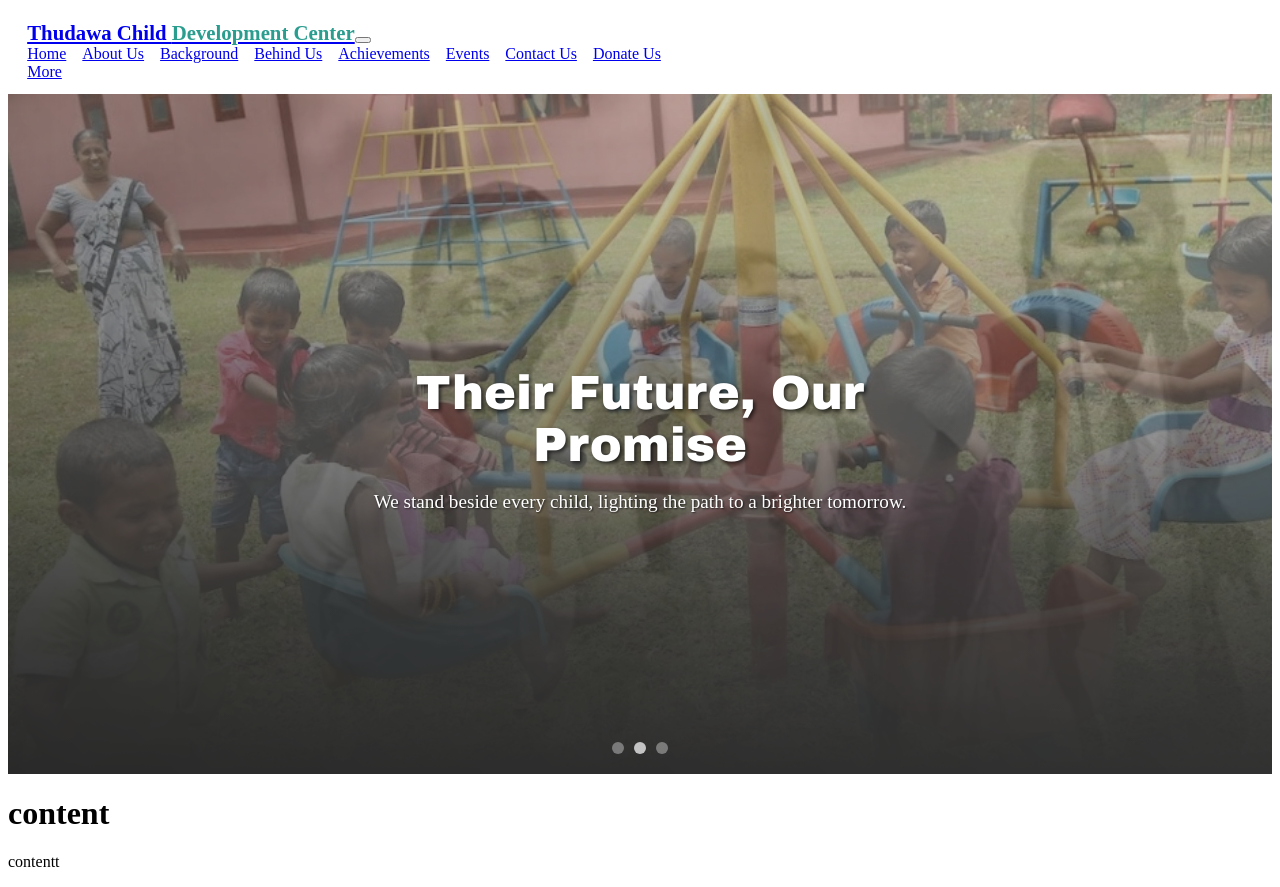
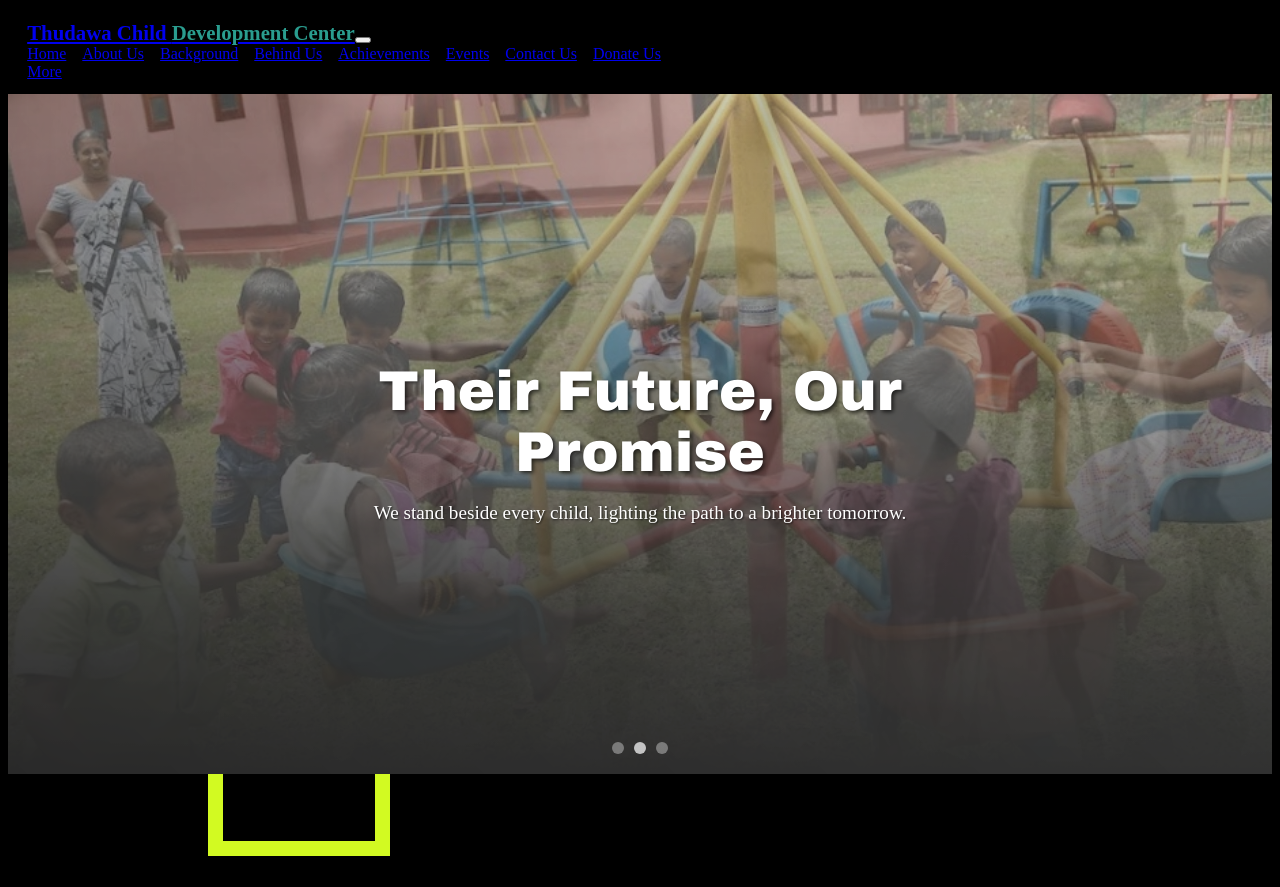
Before and after one commit to Dulan19/Thudawa_Website, a React (Create React App) app: page / in a window 1280 px wide. After the commit the page ends 856 px from the top, so only its background shows below. Built offline with nearby package versions, Linux system fonts and the light colour scheme.

Commit message:
background colour

```diff
--- a/src/App.css
+++ b/src/App.css
@@ -0,0 +1,9 @@
+body {
+  background-color: rgb(0, 0, 0);
+}
+div1 {
+  width: 300px;
+  border: 15px solid rgb(210, 250, 34);
+  padding: 50px;
+  margin: 200px;
+}
--- a/src/App.js
+++ b/src/App.js
@@ -11,9 +11,10 @@ function App() {
 
       <Imgswap />
       <div className="content-section">
-        <h1>content</h1>
-        <p>contentt</p>
+
+
       </div>
+      <div1>Mission</div1>
     </div>
   );
 }
--- a/src/Imgswap.css
+++ b/src/Imgswap.css
@@ -127,7 +127,7 @@
 }
 
 .overlay-content h1 {
-  font-size: 3rem;
+  font-size: 3.5rem;
   font-family: Arial Black;
   word-spacing: -1px;
   margin-bottom: 1rem;
```
